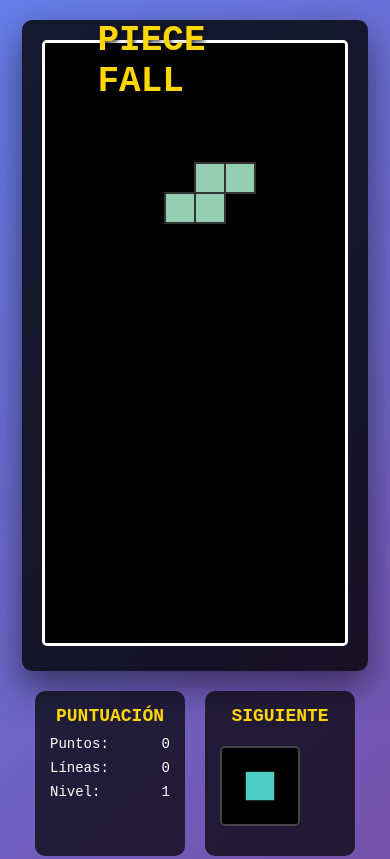
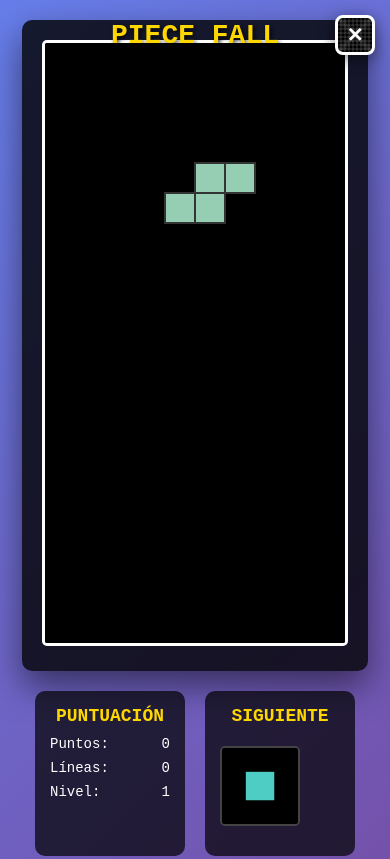
Before and after one commit to Dasfik2/trabajoingles, a plain HTML site: page piece-fall/index.html in a window 390 px wide. Shown: the top 859 px of the page. Drawn offline with Linux system fonts and the light colour scheme.

Commit message:
Update index.html

```diff
--- a/piece-fall/index.html
+++ b/piece-fall/index.html
@@ -3,7 +3,7 @@
 <head>
     <meta charset="UTF-8">
     <meta name="viewport" content="width=device-width, initial-scale=1.0">
-    <title>Piece Fall - Héctor</title>
+    <title>Piece Fall - By Héctor</title>
     <style>
         * {
             margin: 0;
@@ -129,6 +129,49 @@
             text-shadow: 2px 2px 4px rgba(0, 0, 0, 0.8);
         }
 
+        .back-btn {
+            position: fixed;
+            top: 20px;
+            right: 20px;
+            width: 50px;
+            height: 50px;
+            background: #000;
+            border: 3px solid #fff;
+            border-radius: 8px;
+            color: #fff;
+            text-decoration: none;
+            font-size: 24px;
+            font-weight: bold;
+            display: flex;
+            align-items: center;
+            justify-content: center;
+            transition: all 0.3s ease;
+            z-index: 1000;
+            box-shadow: 0 4px 15px rgba(0, 0, 0, 0.5);
+            background-image:
+                linear-gradient(45deg, transparent 40%, rgba(255,255,255,0.1) 50%, transparent 60%),
+                linear-gradient(-45deg, transparent 40%, rgba(255,255,255,0.1) 50%, transparent 60%);
+        }
+
+        .back-btn:hover {
+            background: #333;
+            transform: scale(1.1);
+            box-shadow: 0 6px 20px rgba(0, 0, 0, 0.7);
+        }
+
+        .back-btn::before {
+            content: '';
+            position: absolute;
+            top: 0;
+            left: 0;
+            right: 0;
+            bottom: 0;
+            background-image:
+                repeating-linear-gradient(0deg, transparent, transparent 2px, rgba(255,255,255,0.1) 2px, rgba(255,255,255,0.1) 4px),
+                repeating-linear-gradient(90deg, transparent, transparent 2px, rgba(255,255,255,0.1) 2px, rgba(255,255,255,0.1) 4px);
+            border-radius: 5px;
+        }
+
         @media (max-width: 768px) {
             .game-container {
                 flex-direction: column;
@@ -144,10 +187,26 @@
             .score-panel, .next-panel, .controls-panel {
                 min-width: 150px;
             }
+
+            .back-btn {
+                top: 15px;
+                right: 15px;
+                width: 40px;
+                height: 40px;
+                font-size: 20px;
+            }
+
+            .title {
+                top: 20px;
+                font-size: 28px;
+            }
         }
     </style>
 </head>
 <body>
+    <a href="https://dasfik2.github.io/trabajoingles/" class="back-btn">
+        ✕
+    </a>
     <h1 class="title">PIECE FALL</h1>
 
     <div class="game-container">
```
